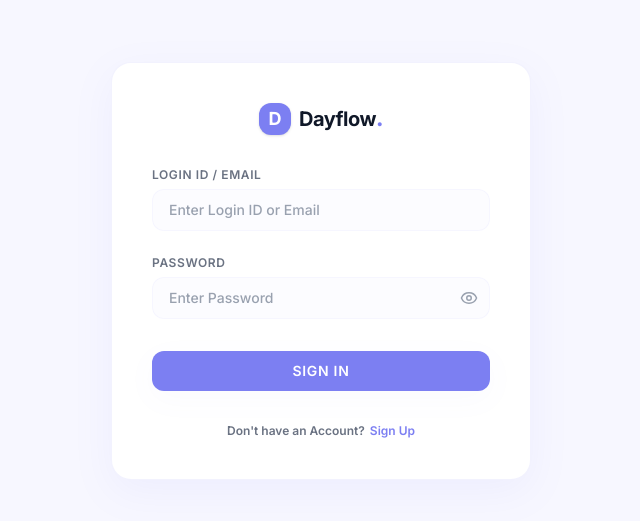
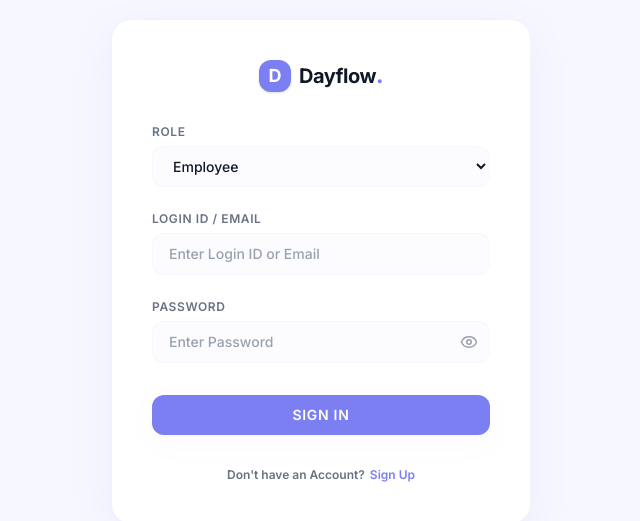
Before and after one commit to ArohiPathak/Oodo2026, a Next.js app: page /login in a window 1280 px wide. Shown: the part 129-650 px from the top of the page, without its empty margins (319-959 px from the left). Built offline with nearby package versions, Linux system fonts and the light colour scheme.

Commit message:
feat: modified sign in page

```diff
--- a/src/app/login/page.tsx
+++ b/src/app/login/page.tsx
@@ -6,6 +6,7 @@ import { Eye, EyeOff } from 'lucide-react';
 import { Button } from '@/components/ui/Button';
 
 export default function LoginPage() {
+  const [selectedRole, setSelectedRole] = useState<'employee' | 'admin'>('employee');
   const [emailOrId, setEmailOrId] = useState('');
   const [password, setPassword] = useState('');
   const [showPassword, setShowPassword] = useState(false);
@@ -13,7 +14,7 @@ export default function LoginPage() {
   const handleSubmit = (e: React.FormEvent) => {
     e.preventDefault();
     // Temporary visual placeholder feedback as per specs
-    alert('Sign In clicked! Authentication integration will be implemented in a future update.');
+    alert(`Sign In clicked for role: ${selectedRole}! Authentication integration will be implemented in a future update.`);
   };
 
   return (
@@ -31,6 +32,22 @@ export default function LoginPage() {
 
       {/* Form */}
       <form onSubmit={handleSubmit} className="w-full space-y-6">
+
+        {/* Role Selection */}
+        <div>
+          <label htmlFor="role" className="block text-xs font-semibold text-gray-500 mb-1.5 uppercase tracking-wider">
+            Role
+          </label>
+          <select
+            id="role"
+            value={selectedRole}
+            onChange={(e) => setSelectedRole(e.target.value as 'employee' | 'admin')}
+            className="w-full px-4 py-2.5 bg-lavender/35 border border-primary/5 rounded-xl text-sm font-medium text-gray-900 focus:outline-none focus:border-primary focus:ring-4 focus:ring-primary/5 transition-all cursor-pointer"
+          >
+            <option value="employee">Employee</option>
+            <option value="admin">Admin</option>
+          </select>
+        </div>
 
         {/* Login ID / Email */}
         <div>
@@ -73,6 +90,23 @@ export default function LoginPage() {
           </div>
         </div>
 
+        {/* Admin Test Credentials Info Box */}
+        {selectedRole === 'admin' && (
+          <div className="bg-[#FFF4EC] border border-orange-100/50 rounded-xl p-3.5 text-xs text-gray-700 space-y-1.5 select-all animate-in fade-in slide-in-from-top-1 duration-200">
+            <p className="font-extrabold text-[#B26B50] uppercase tracking-wider mb-1">
+              Test Admin Credentials
+            </p>
+            <div>
+              <span className="font-semibold text-gray-500">Email:</span>{' '}
+              <code className="font-mono bg-white px-1 py-0.5 rounded border border-orange-200/20 text-[#A05C45]">admin@gmail.com</code>
+            </div>
+            <div>
+              <span className="font-semibold text-gray-500">Password:</span>{' '}
+              <code className="font-mono bg-white px-1 py-0.5 rounded border border-orange-200/20 text-[#A05C45]">admin123</code>
+            </div>
+          </div>
+        )}
+
         {/* Submit Button */}
         <Button
           type="submit"
```
